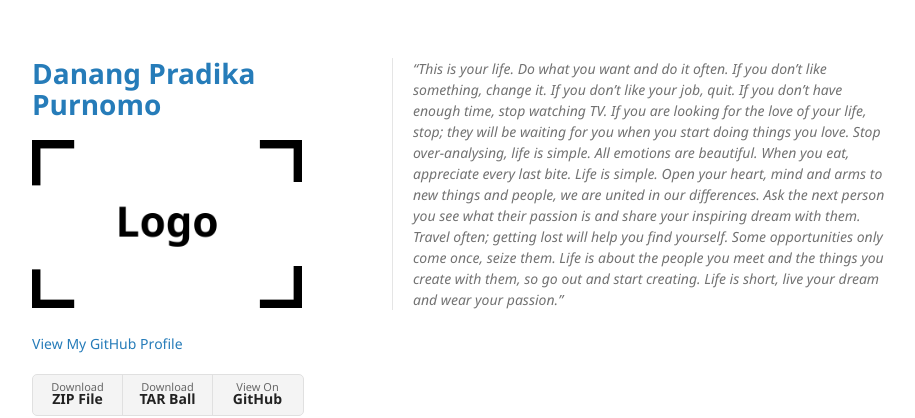
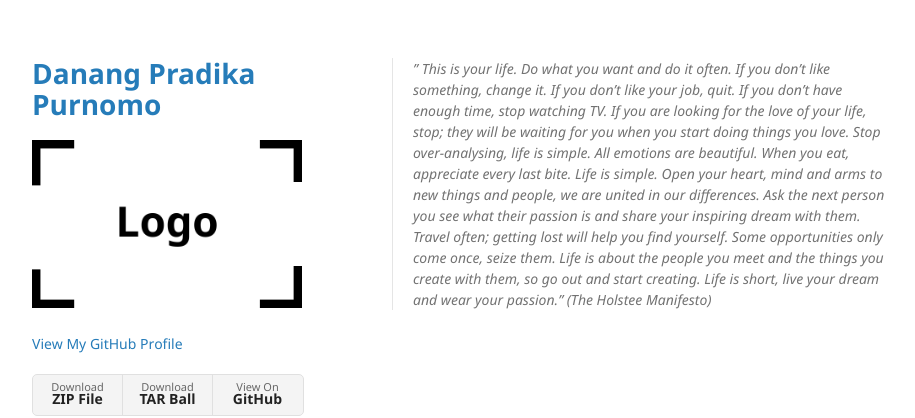
Before and after one commit to damvelisa/damvelisa.github.io, a Jekyll site: the page built from index.md, in a window 1280 px wide. Shown: the top 418 px of the page, without its empty margins (178-1093 px from the left). Built offline with Jekyll 4.4.1, drawn with Linux system fonts in a browser that asks for light colours; the repository's description, which GitHub fills in, is left out.

Commit message:
Update index.md

```diff
--- a/index.md
+++ b/index.md
@@ -2,4 +2,4 @@
 layout: default
 ---
 
-> "This is your life. Do what you want and do it often. If you don't like something, change it. If you don't like your job, quit. If you don't have enough time, stop watching TV. If you are looking for the love of your life, stop; they will be waiting for you when you start doing things you love. Stop over-analysing, life is simple. All emotions are beautiful. When you eat, appreciate every last bite. Life is simple. Open your heart, mind and arms to new things and people, we are united in our differences. Ask the next person you see what their passion is and share your inspiring dream with them. Travel often; getting lost will help you find yourself. Some opportunities only come once, seize them. Life is about the people you meet and the things you create with them, so go out and start creating. Life is short, live your dream and wear your passion.”
+> " This is your life. Do what you want and do it often. If you don't like something, change it. If you don't like your job, quit. If you don't have enough time, stop watching TV. If you are looking for the love of your life, stop; they will be waiting for you when you start doing things you love. Stop over-analysing, life is simple. All emotions are beautiful. When you eat, appreciate every last bite. Life is simple. Open your heart, mind and arms to new things and people, we are united in our differences. Ask the next person you see what their passion is and share your inspiring dream with them. Travel often; getting lost will help you find yourself. Some opportunities only come once, seize them. Life is about the people you meet and the things you create with them, so go out and start creating. Life is short, live your dream and wear your passion.” (The Holstee Manifesto)
```
